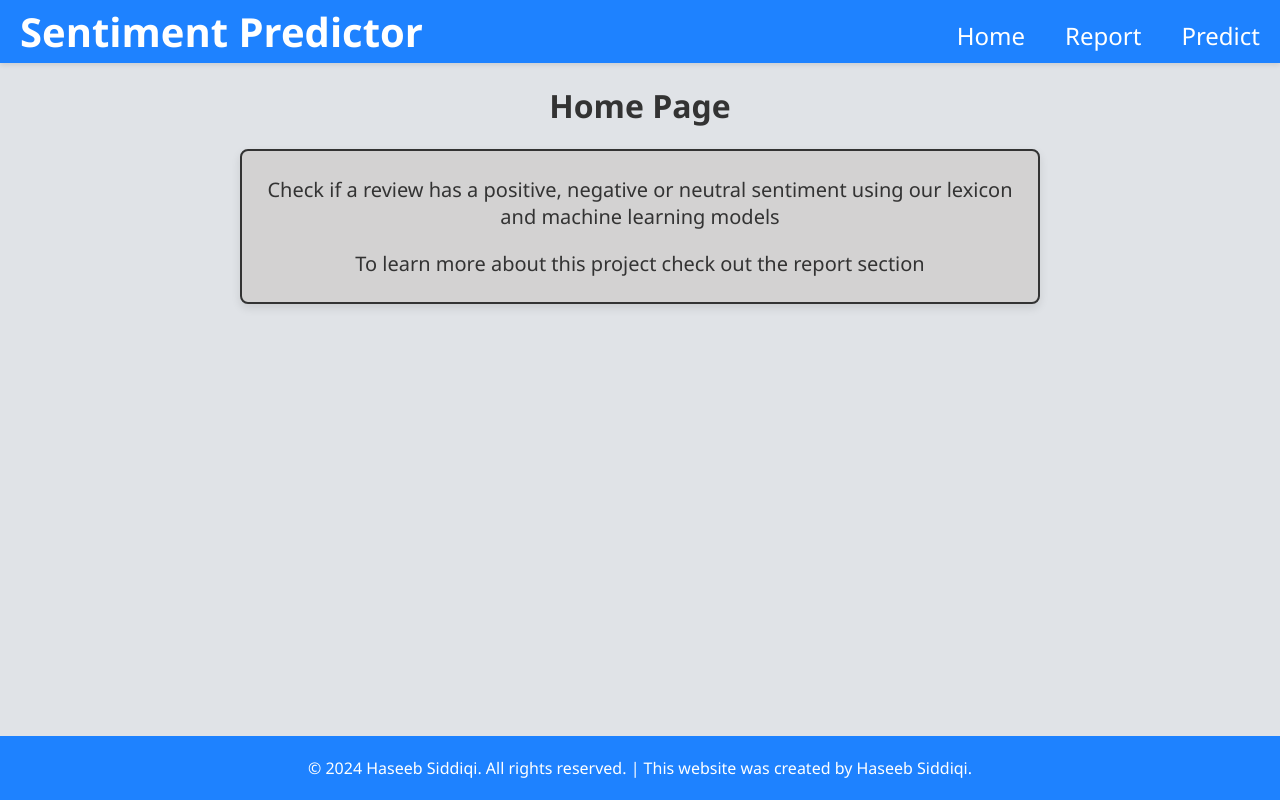
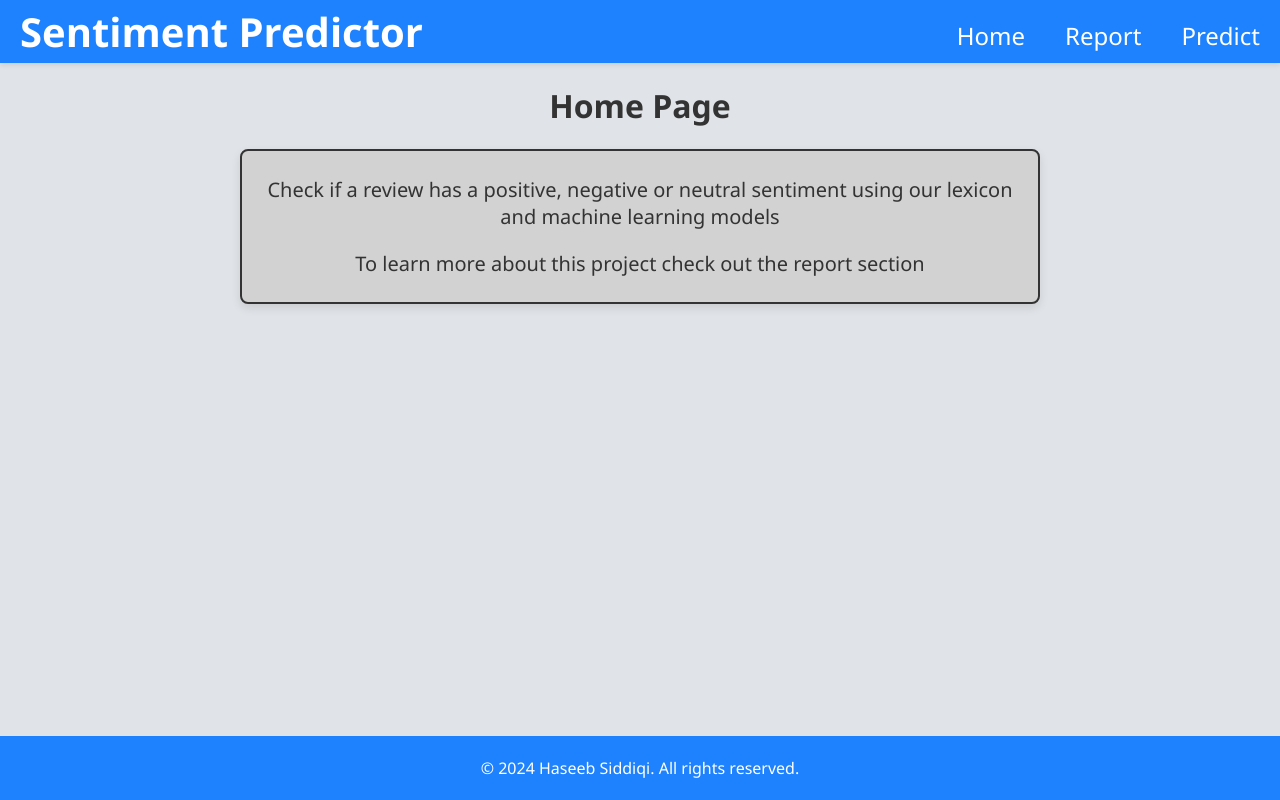
Before and after one commit to HaseebSiddiqi/NLP-Project, a React (Create React App) app: page / in a window 1280 px wide. Built offline with nearby package versions, Linux system fonts and the light colour scheme.

Commit message:
edited footer

```diff
--- a/src/components/Footer.js
+++ b/src/components/Footer.js
@@ -1,7 +1,7 @@
 export default function Footer(){
     return(
       <footer className="footer">
-        <p>&copy; 2024 Haseeb Siddiqi. All rights reserved. | This website was created by Haseeb Siddiqi.</p>
+        <p>&copy; 2024 Haseeb Siddiqi. All rights reserved.</p>
 
       </footer>
     )
```
